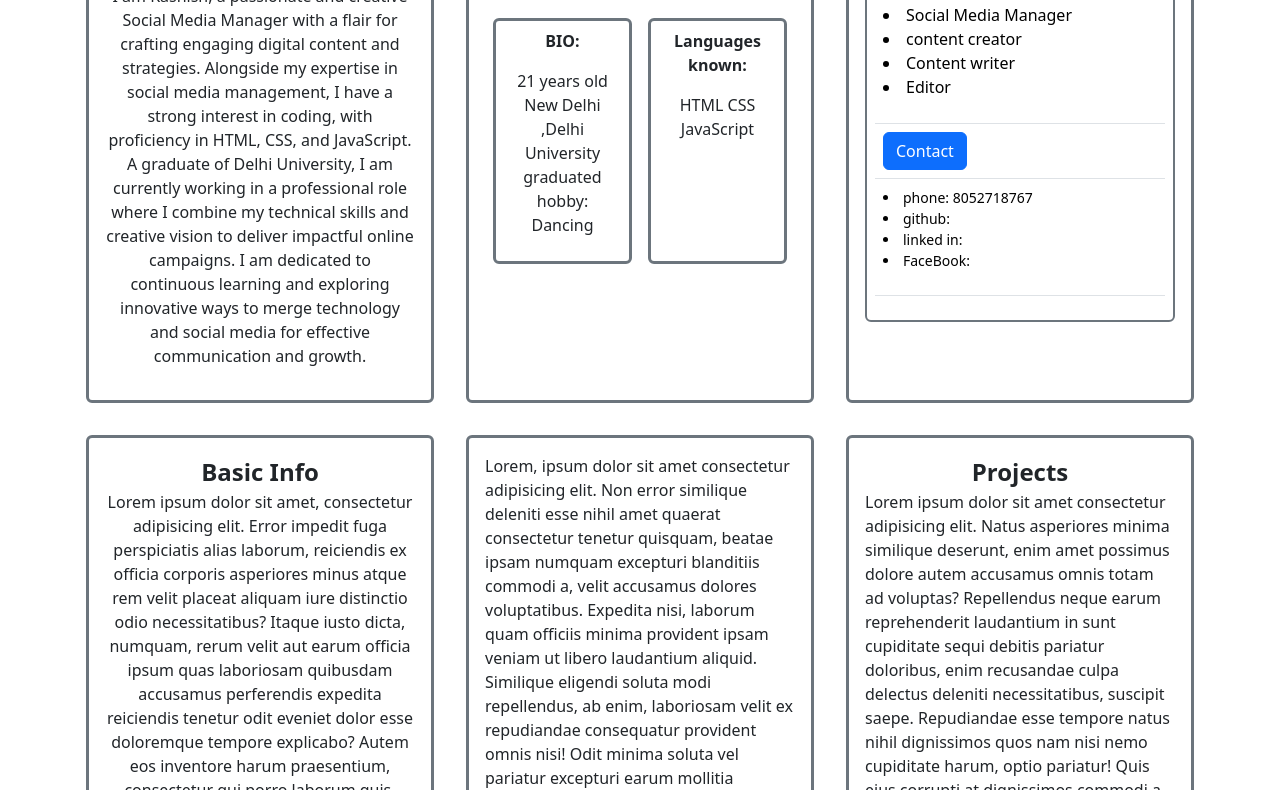
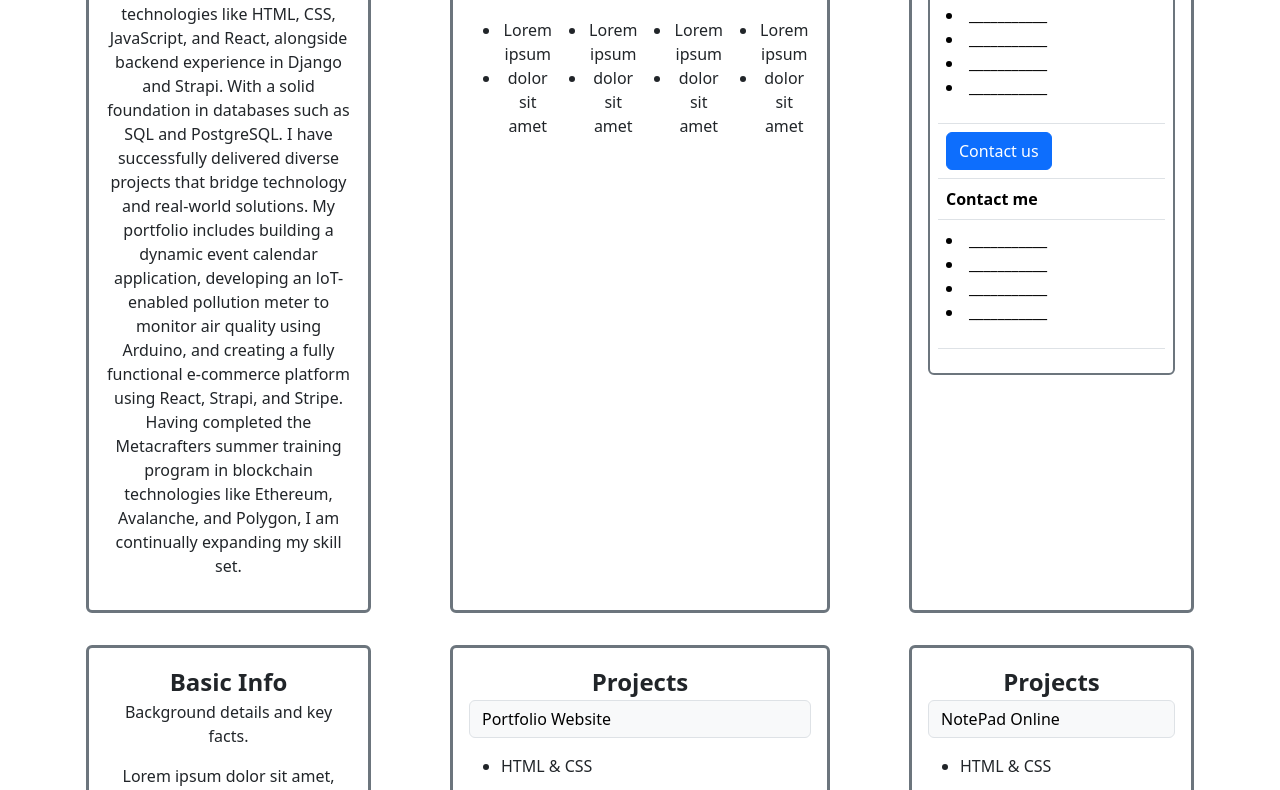
Before and after one commit to kashishjaiswal97/KashishJaiswalNaCoFrontend, a plain HTML site: page Task1-Portfolio/index.html in a window 1280 px wide. Shown: the part 295-1085 px from the top of the page. Drawn offline with nearby package versions, Linux system fonts and the light colour scheme.

Commit message:
Update index.html

```diff
--- a/Task1-Portfolio/index.html
+++ b/Task1-Portfolio/index.html
@@ -4,12 +4,15 @@
     <meta charset="UTF-8">
     <meta name="viewport" content="width=device-width, initial-scale=1.0">
     <title>Personal Portfolio</title>
+    <link href="assets/css/style.css" rel="stylesheet">
     <link href="https://cdn.jsdelivr.net/npm/bootstrap@5.3.3/dist/css/bootstrap.min.css" rel="stylesheet" integrity="sha384-QWTKZyjpPEjISv5WaRU9OFeRpok6YctnYmDr5pNlyT2bRjXh0JMhjY6hW+ALEwIH" crossorigin="anonymous">
 </head>
 <body>
     <section class="mt-5 pb-4">
         <div class="container">
-            <nav class="navbar navbar-expand-lg rounded" style="background-image: linear-gradient(to right, #ff5733 , #006eff);">
+
+            <!-- navbar -->
+            <nav class="navbar navbar-expand-lg rounded" style="background-image: linear-gradient(to right, #ff18ff , #0d00ff);">
                 <div class="container">
                     <div class="row w-100 align-items-center d-flex justify-content-between">
                         <div class="col-md-3">
@@ -25,10 +28,10 @@
                             <div class="collapse navbar-collapse justify-content-end" id="navbarNav">
                                 <ul class="navbar-nav">
                                 <li class="nav-item">
-                                    <a class="nav-link text-light active" aria-current="page" href="#">Home</a>
+                                    <a class="nav-link text-light active" aria-current="page" href="#">News</a>
                                 </li>
                                 <li class="nav-item">
-                                    <a class="nav-link text-light" href="#">About</a>
+                                    <a class="nav-link text-light" href="#">Docs</a>
                                 </li>
                                 </ul>
                             </div>
@@ -39,41 +42,63 @@
         </div>
     </section>
 
+    <!-- upper row -->
     <section>
         <div class="container">
             <div class="row justify-content-between">
-                <div class="col border border-3 border-secondary rounded text-center p-3 m-3">
+
+                <!-- personal profile div -->
+                <div class="col-12 col-md-3 border border-3 border-secondary rounded text-center p-3 m-3">
                     <p class="fs-4 fw-bolder p-0 m-0">Personal Profile</p>
-                    <img class="w-25 p-0" src="person-icon.png">
+                    <img class="w-25 p-0" src="assets/img/website.png">
                     <p>
-                        I am Kashish, a passionate and creative Social Media Manager with a flair for crafting engaging digital content and strategies.
-                         Alongside my expertise in social media management, I have a strong interest in coding, with proficiency in HTML, CSS, and JavaScript.
-                         A graduate of Delhi University, I am currently working in a professional role where I combine my technical skills and creative vision to deliver impactful online campaigns. I am dedicated to continuous learning and exploring innovative ways to merge technology and social media for effective communication and growth.
+                        I am Kashish Jaiswal, a dedicated and ambitious developer with expertise in front-end technologies like HTML, CSS, JavaScript, and React, alongside backend experience in Django and Strapi. With a solid foundation in databases such as SQL and PostgreSQL. I have successfully delivered diverse projects that bridge technology and real-world solutions. My portfolio includes building a dynamic event calendar application, developing an loT-enabled pollution meter to monitor air quality using Arduino, and creating a fully functional e-commerce platform using React, Strapi, and Stripe.
+                        Having completed the Metacrafters summer training program in blockchain technologies like Ethereum, Avalanche, and Polygon, I am continually expanding my skill set.
                     </p>
                 </div>
-                <div class="col border border-3 border-secondary rounded text-center p-3 m-3">
+
+                <!-- personal portphone div -->
+                <div class="col-12 col-md-4 border border-3 border-secondary rounded text-center p-3 m-3">
                     <div class="d-flex justify-content-center align-items-center">
                         <p class="fs-5 fw-bolder">Title</p>
-                        <img class="w-25 p-2" src="person-icon.png">
+                        <img class="w-25 p-2" src="assets/img/profile.png">
                         <p class="fs-5 fw-bolder">info</p>
                     </div>
-                    <p class="fs-5 fw-bolder py-2">Personal Portfolio</p>
-                    <div class="d-flex">
-                        <div class="col border border-3 border-secondary rounded text-center p-2 m-2">
-                            <p class="fw-bolder">BIO:</p>
-                            <p>
-                                21 years old New Delhi ,Delhi University graduated hobby: Dancing
-                            </p>
+                    <p class="fs-5 fw-bolder py-2">Personal Portpone</p>
+                    <div class="d-flex flex-column flex-md-row" id="items">
+                        <div>
+                            <p class="fw-bolder">Sub 1</p>
+                            <ul>
+                                <li>Lorem ipsum</li>
+                                <li>dolor sit amet</li>
+                            </ul>
                         </div>
-                        <div class="col border border-3 border-secondary rounded text-center p-2 m-2">
-                            <p class="fw-bolder">Languages known:</p>
-                            <p>
-                                HTML CSS JavaScript
-                            </p>
+                        <div>
+                            <p class="fw-bolder">Sub 2</p>
+                            <ul>
+                                <li>Lorem ipsum</li>
+                                <li>dolor sit amet</li>
+                            </ul>
                         </div>
+                        <div>
+                          <p class="fw-bolder">Sub 3</p>
+                          <ul>
+                              <li>Lorem ipsum</li>
+                              <li>dolor sit amet</li>
+                          </ul>
+                      </div>
+                      <div>
+                          <p class="fw-bolder">Sub 4</p>
+                          <ul>
+                              <li>Lorem ipsum</li>
+                              <li>dolor sit amet</li>
+                          </ul>
+                      </div>
                     </div>
                 </div>
-                <div class="col border border-3 border-secondary rounded text-center p-3 m-3">
+
+                <!-- personal content div -->
+                <div class="col-12 col-md-3 border border-3 border-secondary rounded text-center p-3 m-3">
                     <p class="fs-4 fw-bolder p-0 m-0">Personal Content</p>
                     <div class="border border-2 border-secondary rounded text-start p-2 mt-4">
                         <div class="table-responsive">
@@ -90,25 +115,29 @@
                                 <tr>
                                     <td>
                                         <dl>
-                                            <li>Social Media Manager</li>
-                                            <li>content creator</li>
-                                            <li>Content writer</li>
-                                            <li>Editor</li>
+                                            <li>___________</li>
+                                            <li>___________</li>
+                                            <li>___________</li>
+                                            <li>___________</li>
                                         </dl>
                                     </td>
                                 </tr>
                                 <tr>
                                     <td>
-                                        <a href="#" class="btn btn-primary">Contact </a>
+                                        <a href="#" class="btn btn-primary">Contact us</a>
+                                    </td>
+                                </tr>
+                                    <td>
+                                        <p class="fw-bolder m-0">Contact me</p>
                                     </td>
                                 </tr>
                                 <tr>
                                     <td>
                                         <dl>
-                                            <li class="small">phone: 8052718767</li>
-                                            <li class="small">github: </li>
-                                            <li class="small">linked in: </li>
-                                            <li class="small">FaceBook: </li>
+                                          <li>___________</li>
+                                          <li>___________</li>
+                                          <li>___________</li>
+                                          <li>___________</li>
                                         </dl>
                                     </td>
                                 </tr>
@@ -121,22 +150,39 @@
         </div>
     </section>
 
+    <!-- lower row -->
     <section>
         <div class="container">
             <div class="row justify-content-between">
-                <div class="col border border-3 border-secondary rounded text-center p-3 m-3">
+
+                <!-- basic info div -->
+                <div class="col-12 col-md-3 border border-3 border-secondary rounded text-center p-3 m-3">
                     <p class="fs-4 fw-bolder p-0 m-0">Basic Info</p>
+                     <p>Background details and key facts.</p>
                     <p>
                         Lorem ipsum dolor sit amet, consectetur adipisicing elit. Error impedit fuga perspiciatis alias laborum, reiciendis ex officia corporis asperiores minus atque rem velit placeat aliquam iure distinctio odio necessitatibus? Itaque iusto dicta, numquam, rerum velit aut earum officia ipsum quas laboriosam quibusdam accusamus perferendis expedita reiciendis tenetur odit eveniet dolor esse doloremque tempore explicabo? Autem eos inventore harum praesentium, consectetur qui porro laborum quis. Perspiciatis doloremque similique dolores laboriosam nisi asperiores, molestias non, fuga dolor repellat enim aspernatur voluptates minima. Architecto obcaecati, quod asperiores optio in dignissimos aut placeat vero reiciendis molestias incidunt aliquid rerum a fugit, eum doloremque voluptatum!
                     </p>
                 </div>
-                <div class="col border border-3 border-secondary rounded text-center p-3 m-3">
+
+                <!-- projects div -->
+                <div class="col-12 col-md-4 border border-3 border-secondary rounded text-center p-3 m-3">
+                    <p class="fs-4 fw-bolder p-0 m-0">Projects</p>
+                     <a href="#" class="btn btn-light border w-100 text-start">Portfolio Website</a>
+                     <ul class="py-3 m-0">
+                        <li class="text-start">HTML & CSS</li>
+                     </ul>
                     <p class="text-start">
                         Lorem, ipsum dolor sit amet consectetur adipisicing elit. Non error similique deleniti esse nihil amet quaerat consectetur tenetur quisquam, beatae ipsam numquam excepturi blanditiis commodi a, velit accusamus dolores voluptatibus. Expedita nisi, laborum quam officiis minima provident ipsam veniam ut libero laudantium aliquid. Similique eligendi soluta modi repellendus, ab enim, laboriosam velit ex repudiandae consequatur provident omnis nisi! Odit minima soluta vel pariatur excepturi earum mollitia quibusdam fuga eveniet ipsum optio dolorum ad recusandae nostrum laudantium dicta est facere rem repellendus, dolor quo incidunt qui dolores. Dicta odit, eum unde nisi, quos tempora ipsa, aliquam corporis quas consequuntur possimus laborum!
                     </p>
                 </div>
-                <div class="col border border-3 border-secondary rounded text-center p-3 m-3">
+
+                <!-- content div -->
+                <div class="col-12 col-md-3 border border-3 border-secondary rounded text-center p-3 m-3">
                     <p class="fs-4 fw-bolder p-0 m-0">Projects</p>
+                     <a href="#" class="btn btn-light border w-100 text-start">NotePad Online</a>
+                     <ul class="py-3 m-0">
+                        <li class="text-start">HTML & CSS</li>
+                     </ul>
                     <p class="text-start">
                         Lorem ipsum dolor sit amet consectetur adipisicing elit. Natus asperiores minima similique deserunt, enim amet possimus dolore autem accusamus omnis totam ad voluptas? Repellendus neque earum reprehenderit laudantium in sunt cupiditate sequi debitis pariatur doloribus, enim recusandae culpa delectus deleniti necessitatibus, suscipit saepe. Repudiandae esse tempore natus nihil dignissimos quos nam nisi nemo cupiditate harum, optio pariatur! Quis eius corrupti at dignissimos commodi a ullam, placeat, vel mollitia doloremque sapiente, harum voluptatum vero. Quisquam excepturi consequatur sed numquam, at veritatis explicabo nisi laborum. Dignissimos odio pariatur molestiae at voluptate nemo aspernatur consectetur similique asperiores quasi voluptatibus reiciendis, ea recusandae impedit!
                     </p>
@@ -145,8 +191,6 @@
         </div>
     </section>
 
-
-
     <script src="https://cdn.jsdelivr.net/npm/bootstrap@5.3.3/dist/js/bootstrap.bundle.min.js" integrity="sha384-YvpcrYf0tY3lHB60NNkmXc5s9fDVZLESaAA55NDzOxhy9GkcIdslK1eN7N6jIeHz" crossorigin="anonymous"></script>
 </body>
 </html>
```
